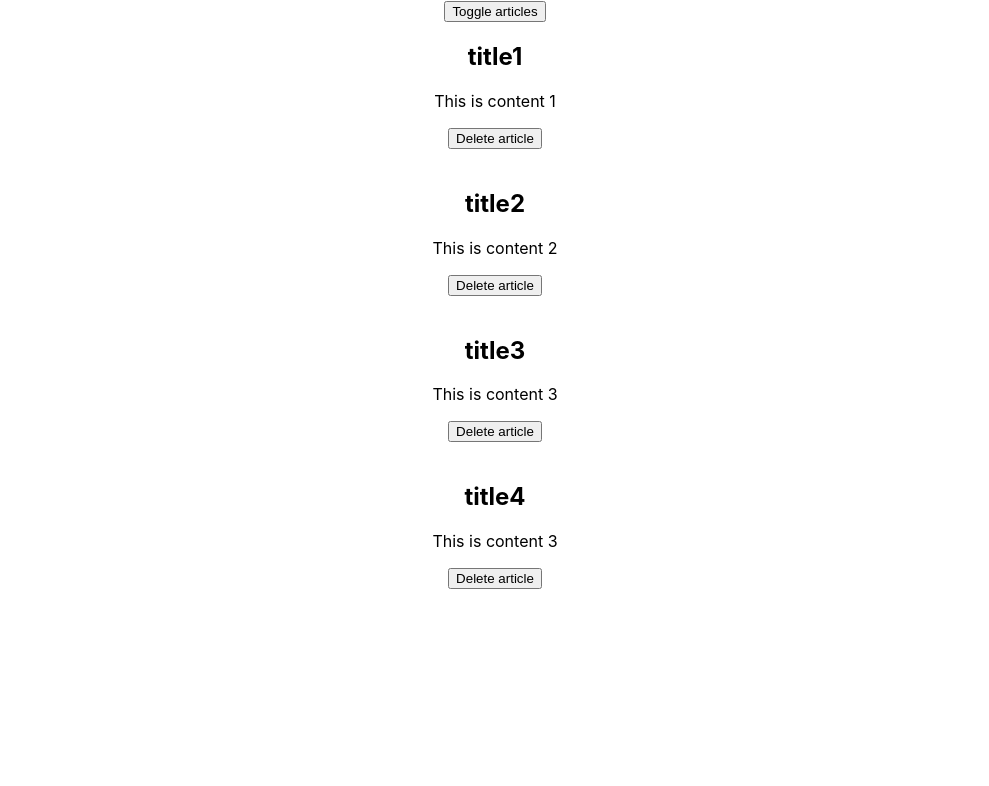
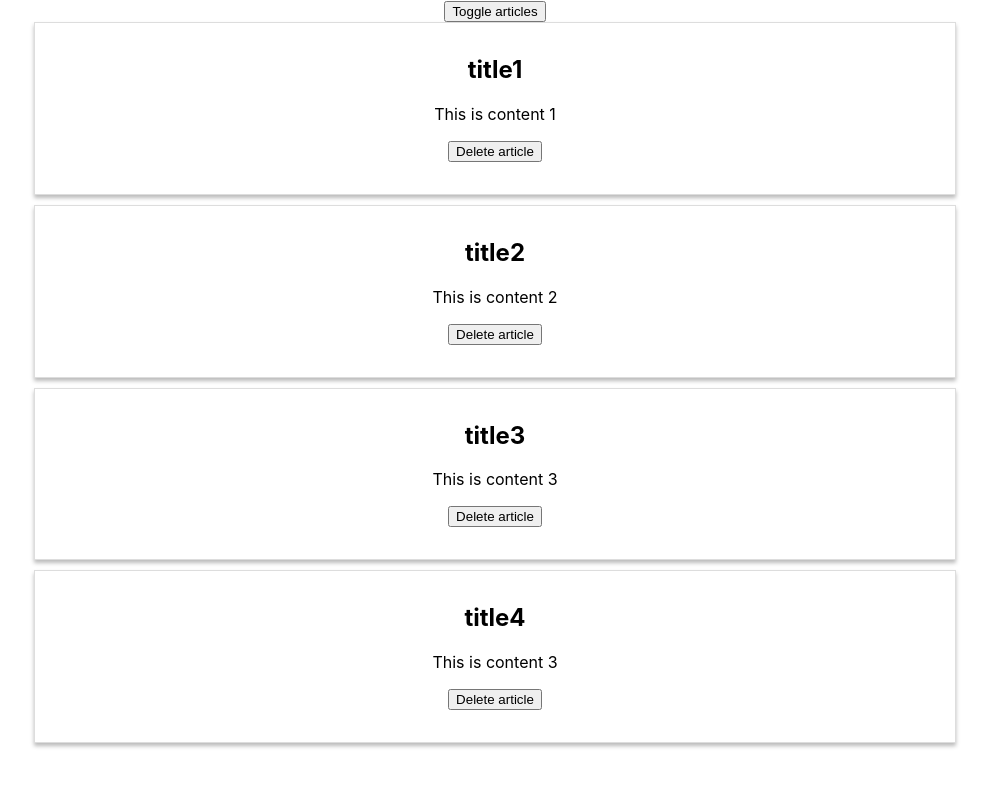
Before and after one commit to Ola214/my-app, a React (Create React App) app: page / in a window 1280 px wide. Both pictures are taken after a click on the button "Toggle articles". Shown: the top 786 px of the page, without its empty margins (145-1134 px from the left). Built offline with nearby package versions, Linux system fonts and the light colour scheme.

Commit message:
styling started

```diff
--- /dev/null
+++ b/src/Article/Article.css
@@ -0,0 +1,9 @@
+.Article {
+    width: 70%;
+    margin: auto;
+    border: 1px solid #dddddd;
+    box-shadow: 0 3px 4px #bbbbbb;
+    padding: 12px;
+    text-align: center;
+    margin-bottom: 10px;
+}
--- a/src/Article/Article.js
+++ b/src/Article/Article.js
@@ -1,8 +1,9 @@
 import React from 'react';
+import './Article.css'
 
 const article = props => {
     return(
-        <div>
+        <div className="Article">
             <h2>{props.title}</h2>
             <p>{props.content}</p>
             <button onClick={props.deleteClick}>Delete article</button>
```
